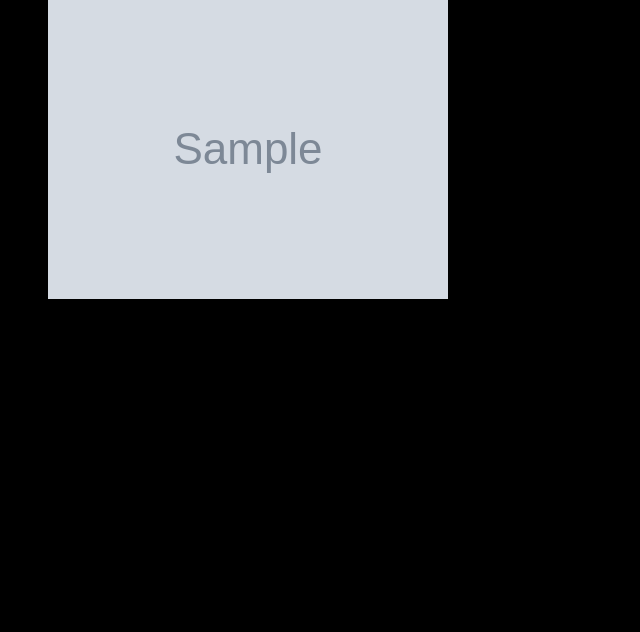
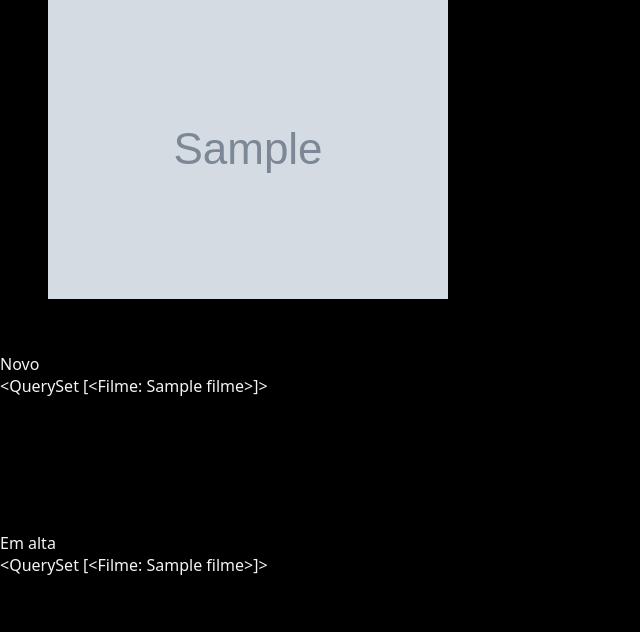
Before and after one commit to DanielCastilhoDIniz/Site_VideosFlix, a Django app: page /filmes/ in a window 1280 px wide. Shown: the part 50-682 px from the top of the page, without its empty margins (0-640 px from the left). Run offline with Django 4.2, Linux system fonts and the light colour scheme; tables that the repository leaves empty hold one stand-in row (values such as "Sample post"); grey boxes marked "Sample" are stand-in pictures; some libraries are stand-ins or nearby versions.

Commit message:
criaçao de lista de filmes novos e populares

```diff
--- /dev/null
+++ b/filme/novo_context.py
@@ -0,0 +1,10 @@
+from .models import Filme
+
+def lista_filmes_recentes(request):
+    lista_filmes = Filme.objects.all().order_by('-data_criação')[0:10]
+    return {"lista_filmes_recentes": lista_filmes}
+
+
+def lista_filmes_emalta(request):
+    lista_filmes = Filme.objects.all().order_by('-vizualizacoes')[0:10]
+    return {"lista_filmes_emalta": lista_filmes}
--- a/filme/templates/homefilmes.html
+++ b/filme/templates/homefilmes.html
@@ -15,4 +15,16 @@
     <img src="{{ filme.thumb.url}}">
     {% endfor %}
 </div>
+
+<div class="py-14">
+    <h2>Novo</h2>
+    {{ lista_filmes_recentes}}
+
+</div>
+<br>
+<div class="py-14">
+    <h2>Em alta</h2>
+    {{ lista_filmes_emalta}}
+
+</div>
 {% endblock content %}
--- a/siteflix/settings.py
+++ b/siteflix/settings.py
@@ -63,6 +63,8 @@
                 'django.template.context_processors.request',
                 'django.contrib.auth.context_processors.auth',
                 'django.contrib.messages.context_processors.messages',
+                'filme.novo_context.lista_filmes_recentes',
+                'filme.novo_context.lista_filmes_emalta',
             ],
         },
     },
```
Also changed, not shown: planejamento.md (+1 -0 lines).
